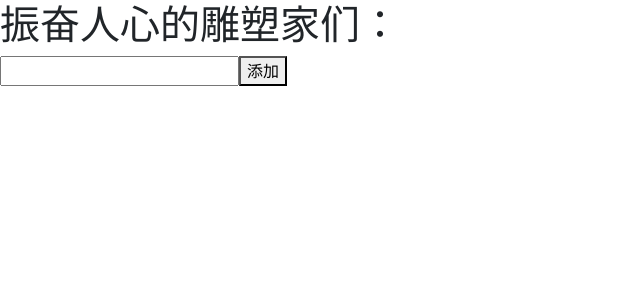
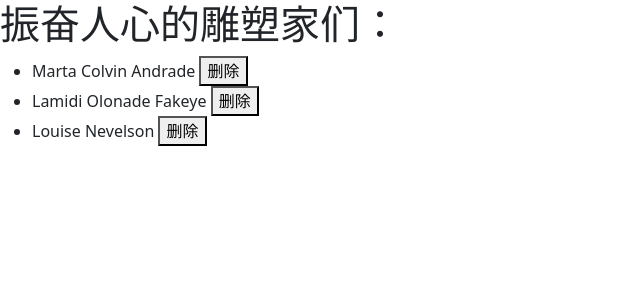
Before and after one commit to shinemost/react-app, a React (Vite) app: page / in a window 1280 px wide. Shown: the top 300 px of the page, without its empty margins (0-640 px from the left). Built offline with nearby package versions, Linux system fonts and the light colour scheme.

Commit message:
从数组中删除元素，通过filter的方式

```diff
--- a/src/App.tsx
+++ b/src/App.tsx
@@ -1,7 +1,7 @@
 /*
  * @LastEditors: shinemost supertain147@163.com
  * @Date: 2023-04-26 20:47:45
- * @LastEditTime: 2023-05-14 22:11:54
+ * @LastEditTime: 2023-05-14 22:38:08
  * @FilePath: \react-app\src\App.tsx
  */
 /*
@@ -11,12 +11,12 @@
  * @FilePath: \react-app\src\App.tsx
  */
 
-import List from './components/List.js'
+import List2 from './components/List2.js'
 
 function App() {
   return (
     <div>
-      <List />
+      <List2 />
     </div>
   )
 }
--- /dev/null
+++ b/src/components/List2.tsx
@@ -0,0 +1,37 @@
+/*
+ * @LastEditors: shinemost supertain147@163.com
+ * @Date: 2023-05-14 22:37:41
+ * @LastEditTime: 2023-05-14 22:37:50
+ * @FilePath: \react-app\src\components\List2.tsx
+ */
+import { useState } from 'react'
+
+const initialArtists = [
+  { id: 0, name: 'Marta Colvin Andrade' },
+  { id: 1, name: 'Lamidi Olonade Fakeye' },
+  { id: 2, name: 'Louise Nevelson' },
+]
+
+export default function List2() {
+  const [artists, setArtists] = useState(initialArtists)
+
+  return (
+    <>
+      <h1>振奋人心的雕塑家们：</h1>
+      <ul>
+        {artists.map((artist) => (
+          <li key={artist.id}>
+            {artist.name}{' '}
+            <button
+              onClick={() => {
+                setArtists(artists.filter((a) => a.id !== artist.id))
+              }}
+            >
+              删除
+            </button>
+          </li>
+        ))}
+      </ul>
+    </>
+  )
+}
```
Also changed, not shown: 1 other file (tests, documents, lock files or other folders).
